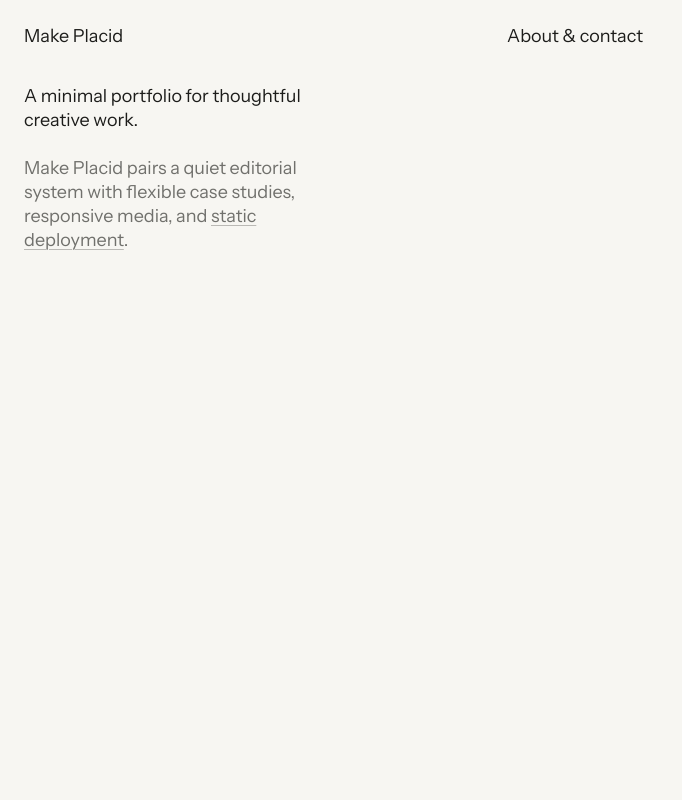
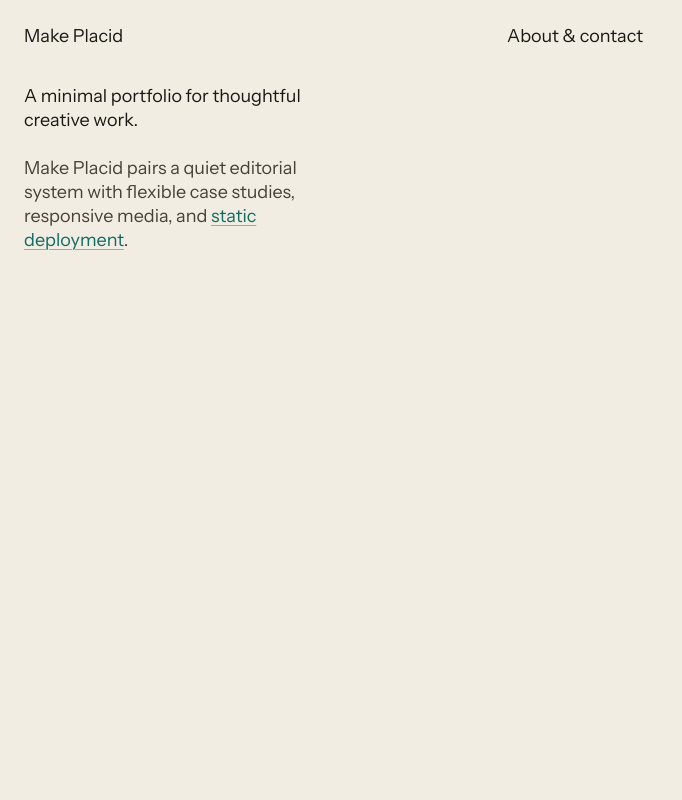
Before and after one commit to mxpf/make-placid-portfolio, a Next.js app: page / in a window 1280 px wide. Shown: the top 800 px of the page, without its empty margins (0-682 px from the left). Built offline with nearby package versions, Linux system fonts and the light colour scheme; no server answers.

Commit message:
Adopt Thinkinghaus light palette

```diff
--- a/app/globals.css
+++ b/app/globals.css
@@ -64,6 +64,11 @@ body {
   margin: 0;
   background: var(--light);
   color: var(--dark);
+}
+
+::selection {
+  color: var(--dark);
+  background: var(--selection);
 }
 
 html:has(body.detail-open),
@@ -151,7 +156,7 @@ iframe {
 .video-autoplay-toggle:focus-visible,
 .project-navigation a:focus-visible,
 .not-found-link:focus-visible {
-  outline: 1px solid var(--link);
+  outline: 1px solid var(--focus);
   outline-offset: 3px;
 }
 
@@ -186,7 +191,7 @@ iframe {
 
 .home-intro p {
   margin-top: var(--spacing-2);
-  color: var(--link);
+  color: var(--body-ink);
 }
 
 .home-project-list {
@@ -251,7 +256,7 @@ iframe {
 
 .home-project-subtitle {
   margin-top: var(--title-subhead-gap);
-  color: var(--link);
+  color: var(--quiet-ink);
   font-size: var(--subhead-size);
   line-height: var(--subhead-line-height);
   transition: color 360ms ease;
@@ -375,8 +380,14 @@ iframe {
 .project-summary h2,
 .about-copy h1,
 .about-copy h2 {
+  color: var(--dark);
   font: inherit;
   font-weight: 400;
+}
+
+.project-summary-body,
+.about-copy {
+  color: var(--body-ink);
 }
 
 .project-summary h2,
@@ -390,7 +401,7 @@ iframe {
 
 .project-summary-lead > p {
   margin-bottom: 0;
-  color: var(--link);
+  color: var(--quiet-ink);
   font-size: var(--subhead-size);
   line-height: var(--subhead-line-height);
 }
@@ -414,7 +425,7 @@ iframe {
 
 .project-evidence dt {
   margin: 0;
-  color: var(--link);
+  color: var(--quiet-ink);
   font-size: 12px;
   letter-spacing: 0.06em;
   line-height: 24px;
@@ -456,6 +467,7 @@ iframe {
 .about-copy a,
 .media-caption a,
 .home-intro a {
+  color: var(--link);
   text-decoration-line: underline;
   text-decoration-color: color-mix(in srgb, currentColor 45%, transparent);
   text-decoration-thickness: 1px;
@@ -474,7 +486,7 @@ iframe {
 .about-copy a:focus-visible,
 .media-caption a:focus-visible,
 .home-intro a:focus-visible {
-  outline: 1px solid var(--link);
+  outline: 1px solid var(--focus);
   outline-offset: 3px;
 }
 
@@ -676,6 +688,7 @@ iframe {
 
 .media-caption {
   margin: var(--spacing-1) 0 0;
+  color: var(--quiet-ink);
   text-align: right;
   text-wrap: balance;
 }
@@ -683,7 +696,6 @@ iframe {
 .media-caption--above {
   margin: 0 0 var(--spacing-1);
   max-width: min(62%, 720px);
-  color: var(--link);
   text-align: left;
   text-wrap: pretty;
 }
--- a/packages/core/tokens.css
+++ b/packages/core/tokens.css
@@ -5,15 +5,18 @@
  * aliases at the end preserve compatibility with existing Make Placid styles.
  */
 :root {
-  --ground: #f7f6f2;
-  --ink: #1c1c1a;
-  --body-ink: #70706c;
-  --quiet-ink: #999992;
-  --link-ink: var(--body-ink);
-  --divider: color-mix(in srgb, var(--ink) 14%, transparent);
-  --selection: color-mix(in srgb, var(--ink) 12%, var(--ground));
+  /* Thinkinghaus light palette roles: https://keeping.haus/thinkinghaus-palette/ */
+  --ground: #f1ede3;
+  --ink: #1a1814;
+  --body-ink: #454139;
+  --quiet-ink: #605b51;
+  --link-ink: #116a62;
+  --focus-ink: #785800;
+  --divider: #cdc8bc;
+  --selection: #cdc8bc;
 
   --dark: var(--ink);
   --light: var(--ground);
   --link: var(--link-ink);
+  --focus: var(--focus-ink);
 }
```
Also changed, not shown: packages/core/README.md, 2 other files (tests, documents, lock files or other folders).
